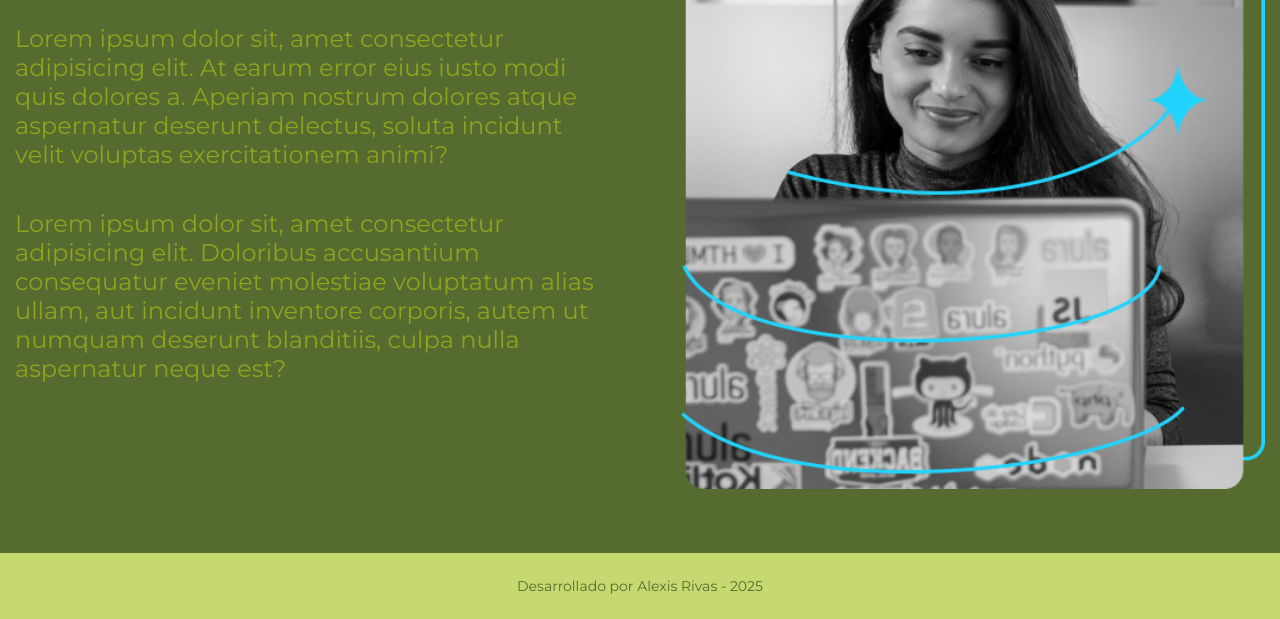
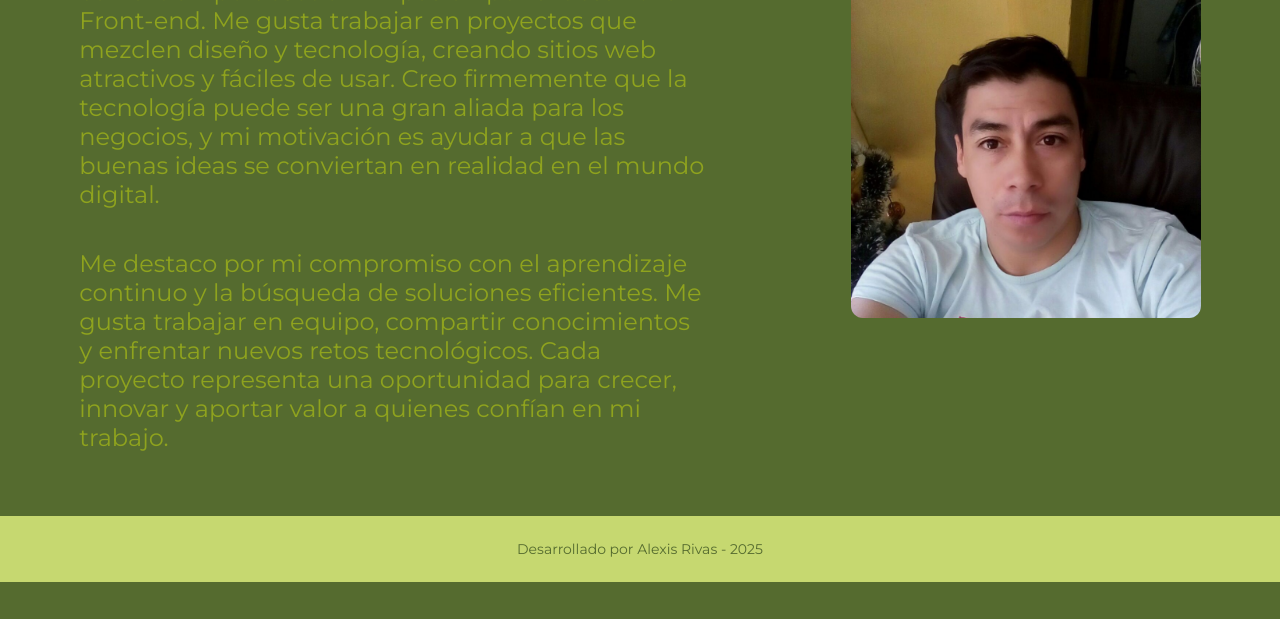
Before and after one commit to alexisciro/portafolio, a plain HTML site: page about.html in a window 1280 px wide. Shown: the part 285-904 px from the top of the page. After the commit the page ends 867 px from the top, so only its background shows below. Drawn offline with nearby package versions, Linux system fonts and the light colour scheme.

Commit message:
version 1.1

```diff
--- a/about.html
+++ b/about.html
@@ -17,16 +17,17 @@
 
         <section class="presentacion__contenido">
             <h1 class="presentacion__contenido__titulo">Sobre mi</h1>
-            <p class="presentacion__contenido__texto">Lorem ipsum dolor sit, amet consectetur adipisicing elit.
-                 At earum error eius iusto modi quis dolores a. Aperiam
-                  nostrum dolores atque aspernatur deserunt delectus, soluta
-                  incidunt velit voluptas exercitationem animi?</p>
-            <P class="presentacion__contenido__texto">Lorem ipsum dolor sit, amet consectetur adipisicing elit.
-                Doloribus accusantium consequatur eveniet molestiae voluptatum
-                 alias ullam, aut incidunt inventore corporis, autem ut numquam
-                 deserunt blanditiis, culpa nulla aspernatur neque est?</P>
+            <p class="presentacion__contenido__texto">Hola, soy Alexis Rivas. Me formé como Técnico en Informática
+                 con mención en Ciberseguridad, pero con el tiempo descubrí mi pasión por el desarrollo Front-end.
+                 Me gusta trabajar en proyectos que mezclen diseño y tecnología, creando sitios web atractivos y
+                 fáciles de usar. Creo firmemente que la tecnología puede ser una gran aliada para los negocios,
+                 y mi motivación es ayudar a que las buenas ideas se conviertan en realidad en el mundo digital.</p>
+            <P class="presentacion__contenido__texto">Me destaco por mi compromiso con el aprendizaje continuo y la
+                 búsqueda de soluciones eficientes. Me gusta trabajar en equipo, compartir conocimientos y enfrentar
+                  nuevos retos tecnológicos. Cada proyecto representa una oportunidad para crecer, innovar y aportar
+                   valor a quienes confían en mi trabajo.</P>
         </section>
-        <img  class="presentacion__imagen"src="./assets/Imagem.png" alt="Foto de mujer sonriendo">
+        <img class="presentacion__imagen" src=".\assets\alexis05.png" alt="Foto de hombre">
 
     </main>
     <footer class="footer">
--- a/style/style.css
+++ b/style/style.css
@@ -113,7 +113,11 @@ body {
     background-color:var(--color-hover);
 }
 .presentacion__imagen {
-    width: 50%;
+
+    max-width: 350px;  /* ajusta el tamaño máximo */
+    width: 100%;       /* mantiene responsividad */
+    height: auto;      /* conserva proporción */
+    border-radius: 12px;
 
 }
 
```
Also changed, not shown: index.html (+6 -5 lines), assets/alexis05.png (added).
